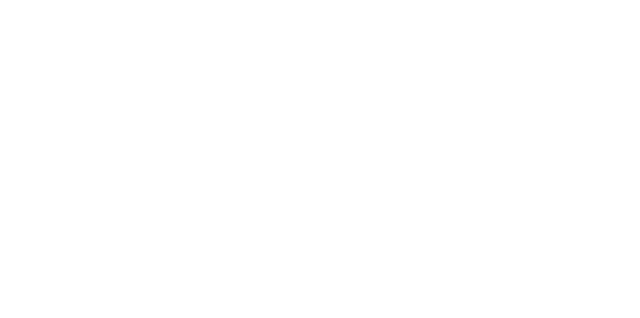
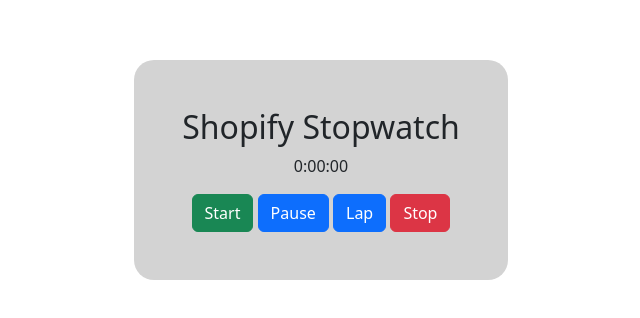
Before and after one commit to Shopify/eng-intern-assessment-react, a React app: page / in a window 1280 px wide. Shown: the part 230-548 px from the top of the page, without its empty margins (319-959 px from the left). Built offline with nearby package versions, Linux system fonts and the light colour scheme.

Commit message:
create the stopwatch display/UI

```diff
--- a/package.json
+++ b/package.json
@@ -12,7 +12,9 @@
   "author": "",
   "license": "ISC",
   "dependencies": {
+    "bootstrap": "^5.3.2",
     "react": "^18.2.0",
+    "react-bootstrap": "^2.9.2",
     "react-dom": "^18.2.0"
   },
   "devDependencies": {
--- /dev/null
+++ b/src/App.css
@@ -0,0 +1,18 @@
+body {
+  display: flex;
+  justify-content: center;
+  align-items: center;
+  height: 100vh;
+  margin: 0;
+  background-color: blue;
+}
+
+.App {
+  text-align: center;
+}
+
+.timer__container {
+  background-color: lightgray;
+  padding: 3rem;
+  border-radius: 20px;
+}
--- a/src/App.tsx
+++ b/src/App.tsx
@@ -1,7 +1,16 @@
-import React from 'react'
+import React from "react";
+import StopWatch from "./StopWatch";
+import "./App.css";
 
-export default function App() {
-    return(
-        <div></div>
-    )
-}
+const App: React.FC = () => {
+  return (
+    <div className="App">
+      <div className="timer__container">
+        <h2>Shopify Stopwatch</h2>
+        <StopWatch />
+      </div>
+    </div>
+  );
+};
+
+export default App;
--- a/src/StopWatch.tsx
+++ b/src/StopWatch.tsx
@@ -1,7 +1,13 @@
-import React from 'react'
+import React from "react";
+import StopWatchButton from "./StopWatchButton";
 
-export default function StopWatch() {
-    return(
-        <div></div>
-    )
-}
+const StopWatch: React.FC = () => {
+  return (
+    <div>
+      <p> 0:00:00 </p>
+      <StopWatchButton />
+    </div>
+  );
+};
+
+export default StopWatch;
--- a/src/StopWatchButton.tsx
+++ b/src/StopWatchButton.tsx
@@ -1,7 +1,15 @@
-import React from 'react'
+import React from "react";
+import Button from "react-bootstrap/Button";
 
-export default function StopWatchButton() {
-    return(
-        <div></div>
-    )
-}
+const StopWatchButton: React.FC = () => {
+  return (
+    <div>
+      <Button variant="success">Start</Button>{" "}
+      <Button variant="primary">Pause</Button>{" "}
+      <Button variant="primary">Lap</Button>{" "}
+      <Button variant="danger">Stop</Button>{" "}
+    </div>
+  );
+};
+
+export default StopWatchButton;
```
Also changed, not shown: src/index.tsx (+5 -4 lines), 1 other file (tests, documents, lock files or other folders).
